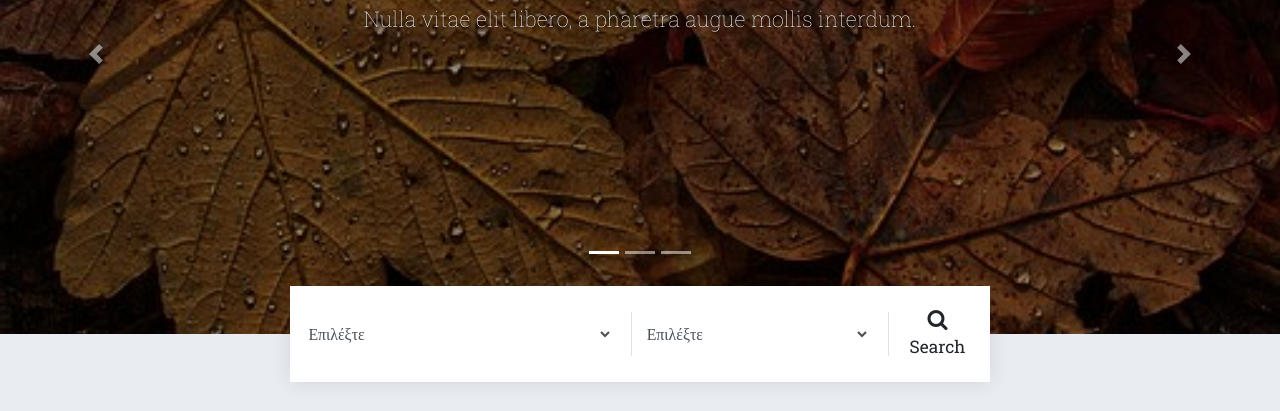
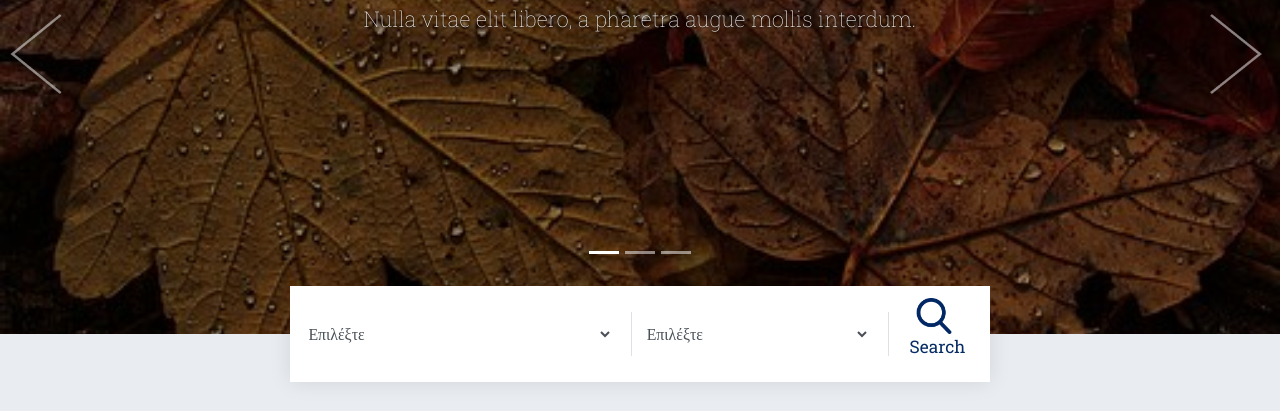
Before and after one commit to EvanKal/DOXATZ, a website: page index.html in a window 1280 px wide. Shown: the part 226-637 px from the top of the page. Drawn offline with nearby package versions, Linux system fonts and the light colour scheme.

Commit message:
Added arrow icons in the main carousel

```diff
--- a/css/responsive.css
+++ b/css/responsive.css
@@ -78,10 +78,10 @@
 
 
 @media (min-width: 680px) {
-    .mainCarouselContainer img {
+    /* .mainCarouselContainer img {
         width: 100% !important;
         height: auto !important;
-    }
+    } */
 
 
  }
@@ -115,6 +115,11 @@ nav.navbar .dropdown .coupons-container {
     border-bottom: 0!important;
     border-right: 1px solid #dee2e6!important;
 }
+
+.main-search form div:last-child {
+    border-right: 0!important;
+
+}
     /* Carousel */
 
 .mainCarouselContainer {
@@ -132,10 +137,10 @@ nav.navbar .dropdown .coupons-container {
     bottom: 10% !important;
 }
 
-.mainCarouselContainer img {
+/* .mainCarouselContainer img {
     width: auto !important;
     height: 100% !important;
-}
+} */
 
 .mainCarouselContainer .carousel-control-prev-icon,
 .mainCarouselContainer .carousel-control-next-icon {
--- a/index.html
+++ b/index.html
@@ -392,7 +392,10 @@
                         <input type="search" class="form-control border-0" placeholder="ΠΕΡΙΟΧΗ">
                     </div>
                     <button type="submit" class="btn btn-light btn-sm col-12 mt-2">
-                        <span class="" aria-hidden="true"> <i class="fa fa-search"></i> </span> Search
+                        <div class="iconcontainer position-relative d-flex align-items-center w-100 justify-content-center">
+                            <img class="mr-2 img-fluid" src="images/icons/search.png" alt="">
+                            <p class="m-0 text-left text-dark">Search</p>
+                        </div>
                     </button>
 
                 </form>
@@ -441,14 +444,18 @@
                             </div>
                         </div>
                     </div>
-                    <a class="carousel-control-prev d-none d-md-block " href="#carouselExampleCaptions" role="button"
+                    <a class="carousel-control-prev d-none d-md-flex w-25 h-100 justify-content-start" href="#carouselExampleCaptions" role="button"
                         data-slide="prev">
-                        <span class="carousel-control-prev-icon position-relative" aria-hidden="true"></span>
+                        <div class="position-relative d-flex align-items-center w-25 h-100 flex-wrap justify-content-center">
+                            <img class="mr-2 img-fluid" src="images/icons/left-arrow-white.png" alt="">
+                        </div>
                         <span class="sr-only">Previous</span>
                     </a>
-                    <a class="carousel-control-next d-none d-md-block " href="#carouselExampleCaptions" role="button"
+                    <a class="carousel-control-next d-none d-md-flex w-25 h-100 justify-content-end" href="#carouselExampleCaptions" role="button"
                         data-slide="next">
-                        <span class="carousel-control-next-icon position-relative" aria-hidden="true"></span>
+                        <div class="position-relative d-flex align-items-center w-25 h-100 flex-wrap justify-content-center">
+                            <img class="mr-2 img-fluid" src="images/icons/right-arrow-white.png" alt="">
+                        </div>
                         <span class="sr-only">Next</span>
                     </a>
                 </div>
@@ -480,8 +487,10 @@
                 </div>
 
                 <button type="button" class="w-25  h-50 btn btn-default btn-lg">
-                    <span class="" aria-hidden="true"> <i class="fa fa-search"></i> </span><span
-                        class="d-none d-md-block">Search</span>
+                    <div class="position-relative d-flex align-items-center w-100 h-100 d-flex flex-wrap justify-content-center">
+                        <img class="mr-2 img-fluid h-50" src="images/icons/search.png" alt="">
+                        <p class="m-0 text-left text-dark h-50">Search</p>
+                    </div>
                 </button>
 
             </form>
```
Also changed, not shown: images/icons/back-blue.png (added), images/icons/back-gold.png (added), images/icons/left-arrow-gold.png (added), images/icons/left-arrow-white.png (added), images/icons/next-blue.png (added), images/icons/next-gold.png (added), images/icons/right-arrow-gold.png (added), images/icons/right-arrow-white.png (added), images/icons/search.png (added).
